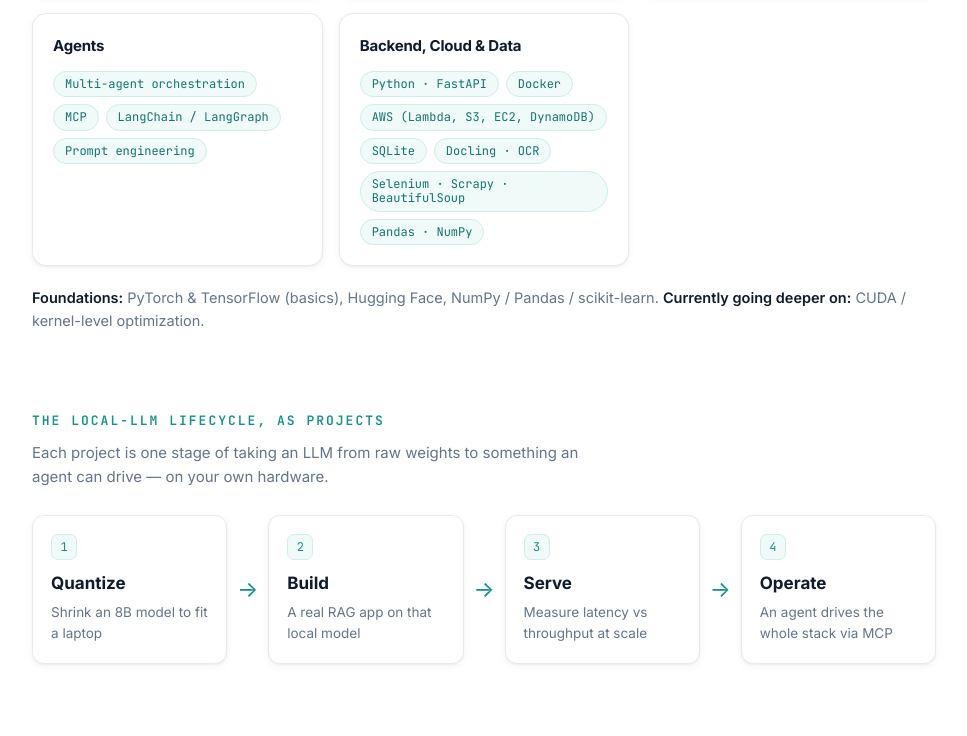
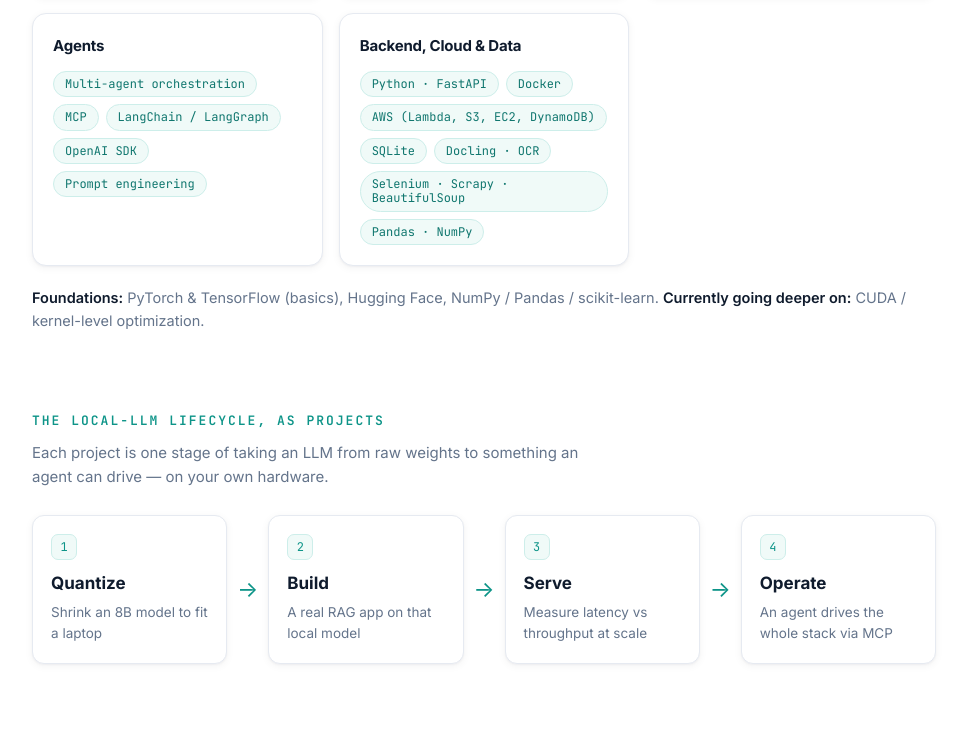
Before and after one commit to Jashwanthjash001/Jashwanthjash001.github.io, a plain HTML site: page index.html in a window 1280 px wide. Shown: the part 1084-1820 px from the top of the page, without its empty margins (156-1123 px from the left). Drawn offline with Linux system fonts and the light colour scheme.

Commit message:
Agents: add OpenAI SDK

```diff
--- a/index.html
+++ b/index.html
@@ -67,7 +67,7 @@
       </div>
       <div class="stack-cat">
         <h3>Agents</h3>
-        <ul><li>Multi-agent orchestration</li><li>MCP</li><li>LangChain / LangGraph</li><li>Prompt engineering</li></ul>
+        <ul><li>Multi-agent orchestration</li><li>MCP</li><li>LangChain / LangGraph</li><li>OpenAI SDK</li><li>Prompt engineering</li></ul>
       </div>
       <div class="stack-cat">
         <h3>Backend, Cloud &amp; Data</h3>
```
